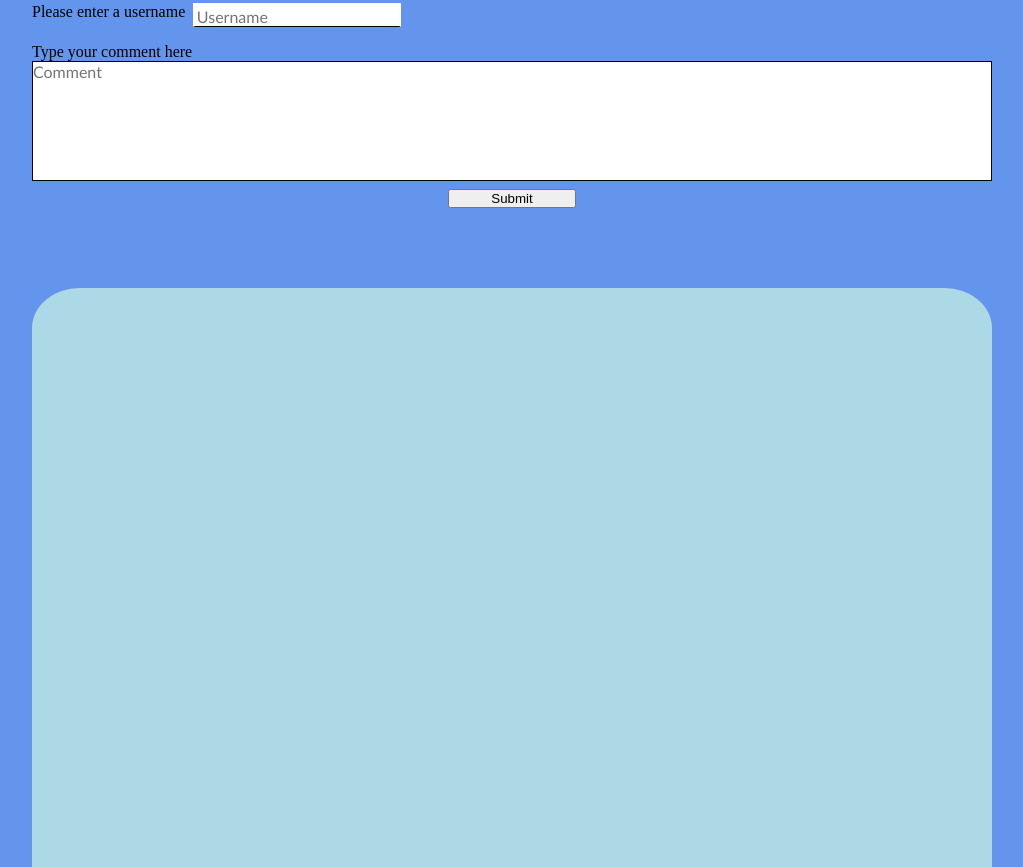
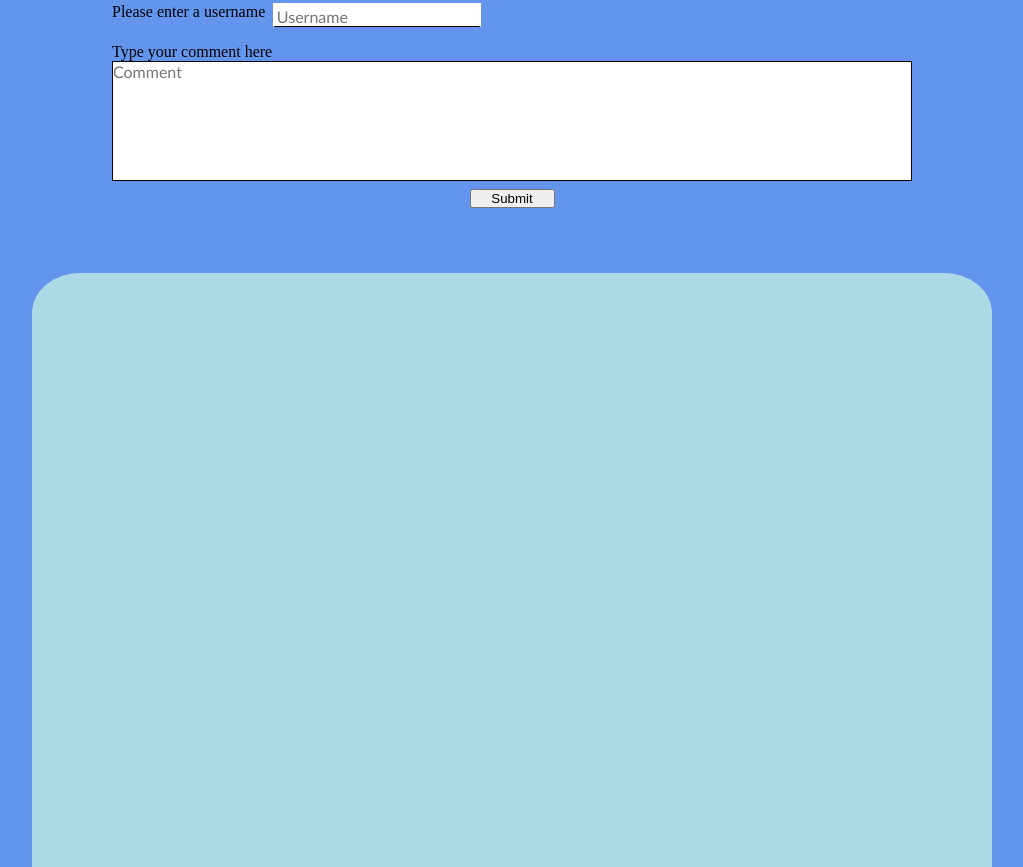
Before and after one commit to Connoroni/week4-assignment, a website built with Vite: page client/index.html in a window 1280 px wide. Shown: the part 213-1080 px from the top of the page, without its empty margins (128-1151 px from the left). Built offline with nearby package versions, Linux system fonts and the light colour scheme; files whose address does not match are found by name.

Commit message:
set up media queries

```diff
--- a/client/src/style.css
+++ b/client/src/style.css
@@ -28,7 +28,7 @@ main {
 
 #formDiv {
   padding-top: 1rem;
-  padding-bottom: 5rem;
+  padding-bottom: 2.5rem;
   display: flex;
   flex-direction: column;
   align-items: center;
@@ -87,12 +87,13 @@ main {
   justify-content: space-around;
   min-height: 100vh;
   max-height: fit-content;
-  width: 75vw;
+  width: 90vw;
   padding-left: 2vw;
   padding-right: 2vw;
+  padding-bottom: 2vw;
   padding-top: 2vw;
-  padding-bottom: 2vw;
   margin-bottom: 2vw;
+  margin-top: 1vw;
   border-radius: 5%;
 }
 
@@ -118,3 +119,20 @@ main {
 .comment-body {
   padding: 0.5rem;
 }
+
+@media (min-width: 900px) {
+  #form-div {
+    width: 800px;
+    padding-bottom: 5rem;
+  }
+  #comment-input {
+    width: 800px;
+  }
+  #submit-button {
+    width: 85px;
+  }
+  #guestbookComments {
+    width: 75vw;
+    margin-top: 2vw;
+  }
+}
```
